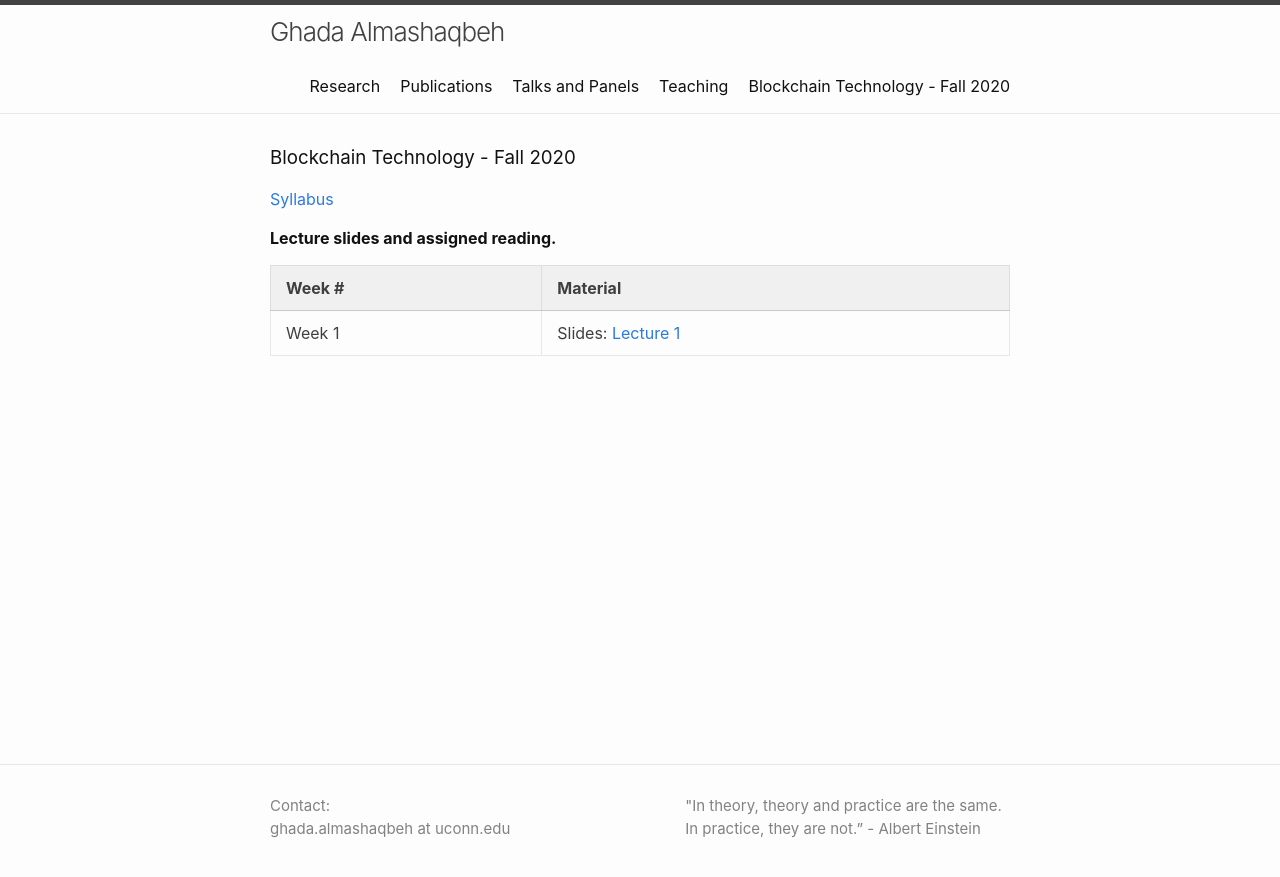
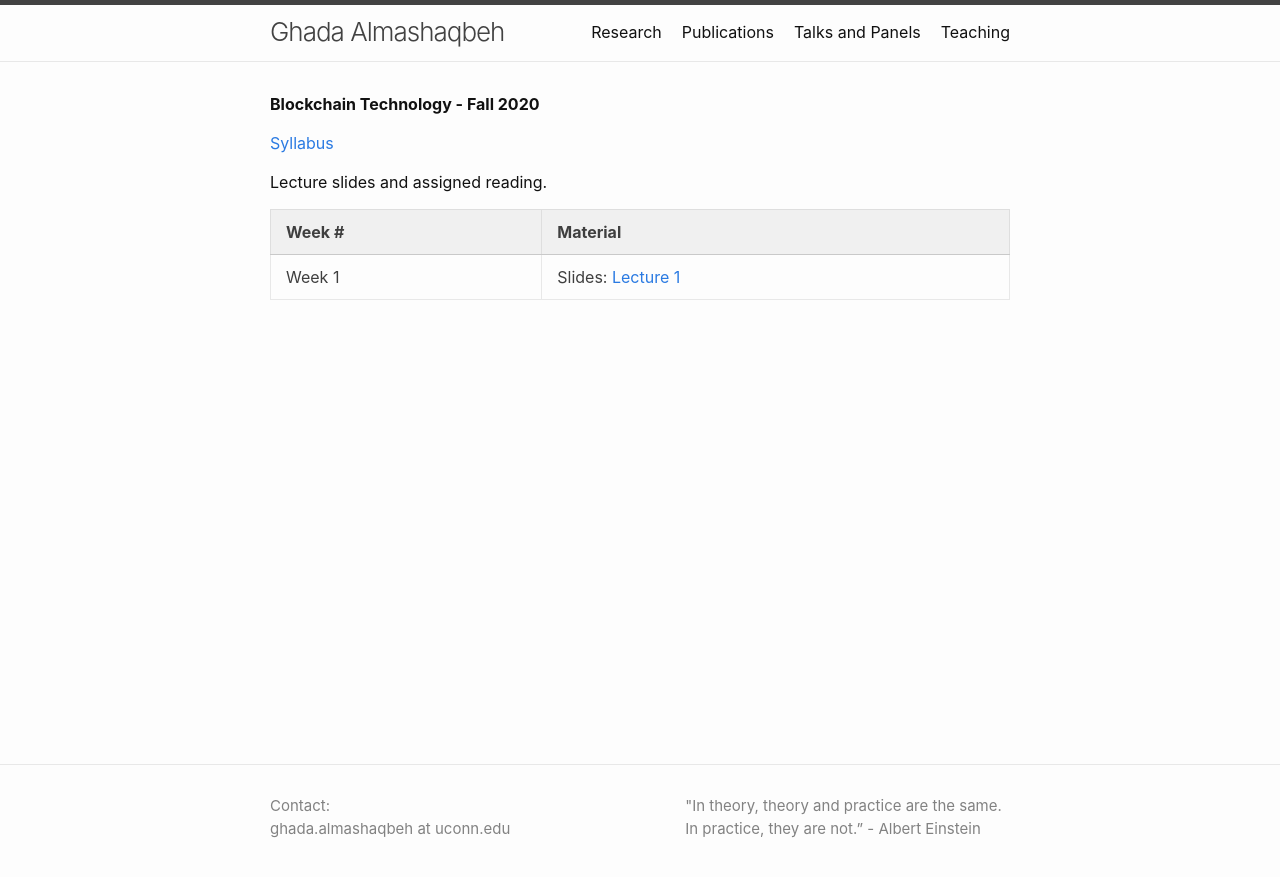
Before and after one commit to GhadaAlmashaqbeh/GhadaAlmashaqbeh.github.io, a Jekyll site: the page built from courses/blockchain-technology-f2020/index.md, in a window 1280 px wide. Shown: the top 877 px of the page. Built offline with Jekyll 4.4.1, drawn with Linux system fonts in a browser that asks for light colours; our own code applies the rules of GitHub Pages for plain Markdown files.

Commit message:
add teaching

```diff
--- a/courses/blockchain-technology-f2020/index.md
+++ b/courses/blockchain-technology-f2020/index.md
@@ -2,11 +2,11 @@
 layout: default
 ---
 
-### Blockchain Technology - Fall 2020
+**Blockchain Technology - Fall 2020**
 
 [Syllabus](./syllabus.pdf)
 
-**Lecture slides and assigned reading.**
+Lecture slides and assigned reading.
 
 | Week # | Material           |
 |--------|--------------------|
```
